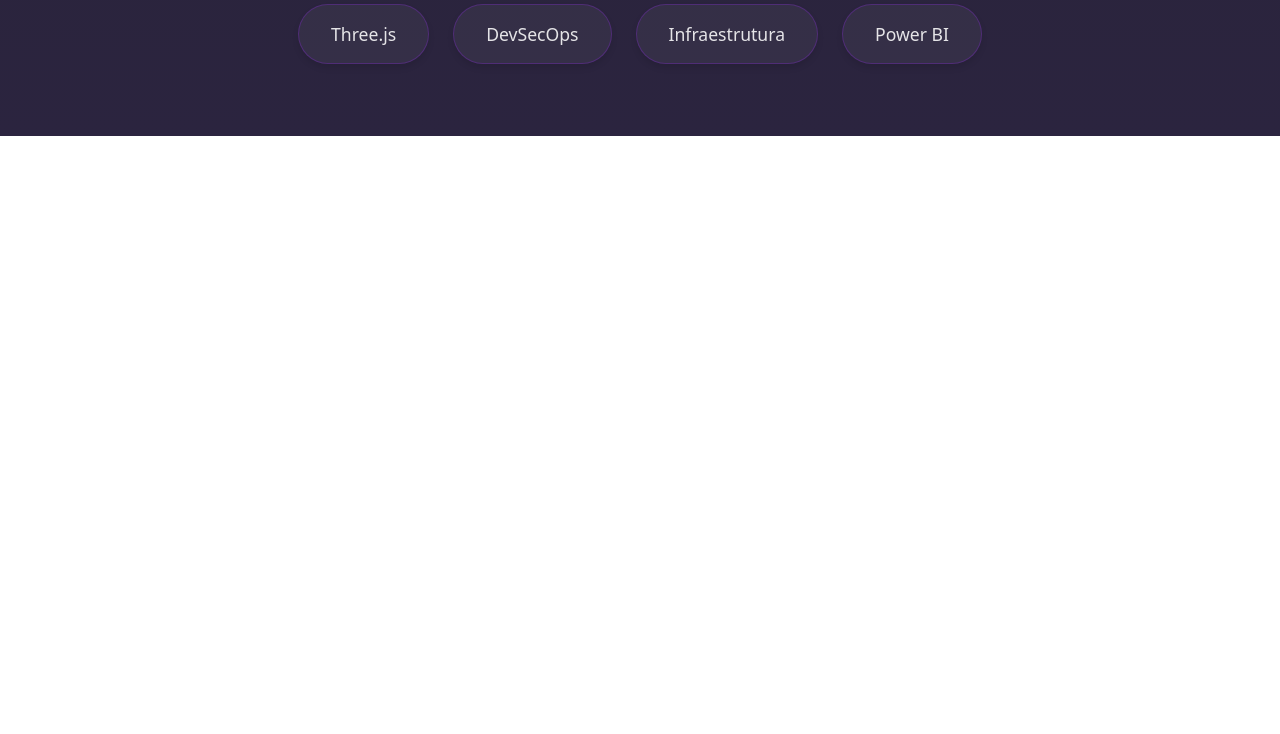
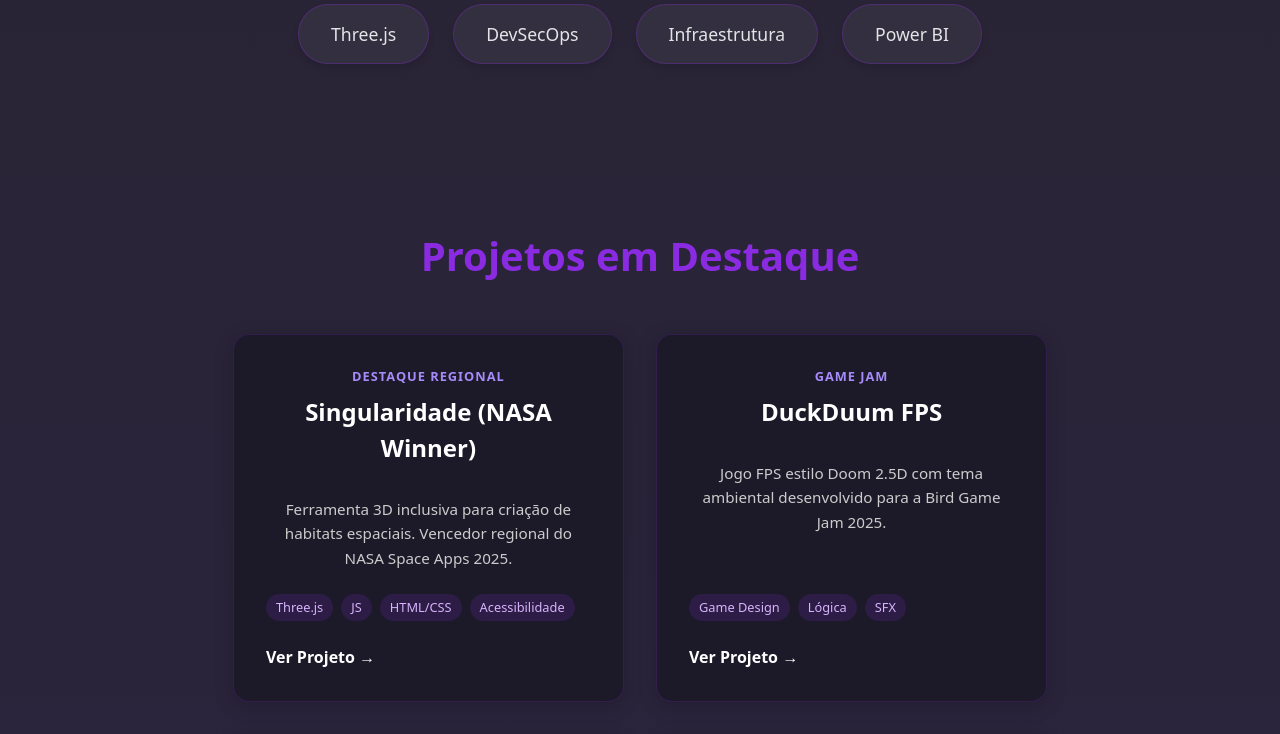
Before and after one commit to rbelchioroliv/Portfolio, a React (Vite) app: page / in a window 1280 px wide. Shown: the part 2020-2754 px from the top of the page. Before the commit the page ends 2156 px from the top, so only its background shows below. Built offline with nearby package versions, Linux system fonts and the light colour scheme.

Commit message:
add favorit-projects

```diff
--- a/src/App.css
+++ b/src/App.css
@@ -185,3 +185,176 @@ html {
   cursor: default;
   box-shadow: 0 4px 6px rgba(0,0,0,0.1);
 }
+
+
+
+/* --- Seção de Timeline --- */
+.timeline-section {
+  padding: 4rem 2rem;
+  max-width: 800px;
+  margin: 0 auto;
+}
+
+.timeline-container {
+  display: flex;
+  flex-direction: column;
+  gap: 2rem;
+  position: relative;
+}
+
+
+
+/* Linha vertical central*/
+.timeline-container::before {
+  content: '';
+  position: absolute;
+  left: 20px;
+  top: 0;
+  bottom: 0;
+  width: 2px;
+  background: blueviolet;
+  opacity: 0.3;
+}
+
+@media (min-width: 768px) {
+  .timeline-container::before {
+    left: 50%;
+  }
+}
+
+.timeline-item {
+  display: flex;
+  flex-direction: column;
+  background: rgba(255, 255, 255, 0.03);
+  border: 1px solid rgba(138, 43, 226, 0.2);
+  border-radius: 12px;
+  padding: 1.5rem;
+  position: relative;
+  z-index: 1;
+
+  backdrop-filter: blur(5px);
+}
+
+.timeline-year {
+  color: blueviolet;
+  font-weight: bold;
+  font-size: 1.2rem;
+  margin-bottom: 0.5rem;
+}
+
+.timeline-content h3 {
+  margin: 0 0 0.5rem 0;
+  font-size: 1.3rem;
+}
+
+.timeline-local {
+  display: block;
+  font-size: 0.9rem;
+  opacity: 0.7;
+  margin-bottom: 1rem;
+  font-style: italic;
+}
+
+.timeline-content p {
+  margin: 0;
+  line-height: 1.6;
+}
+
+
+
+/* --- Seção de Projetos --- */
+.projects-section {
+  padding: 4rem 2rem;
+  max-width: 1200px;
+  margin: 0 auto;
+}
+
+.projects-section h2 {
+  text-align: center;
+  font-size: 2.5rem;
+  margin-bottom: 3rem;
+  color: blueviolet;
+}
+
+.projects-grid {
+  display: grid;
+  grid-template-columns: repeat(auto-fit, minmax(300px, 1fr));
+  gap: 2rem;
+}
+
+.project-card {
+  background: rgba(20, 20, 30, 0.6);
+  border: 1px solid rgba(138, 43, 226, 0.2);
+  border-radius: 16px;
+  padding: 2rem;
+  display: flex;
+  flex-direction: column;
+  justify-content: space-between;
+  backdrop-filter: blur(10px);
+  box-shadow: 0 4px 20px rgba(0, 0, 0, 0.2);
+  transition: border-color 0.3s ease;
+}
+
+.project-card:hover {
+  border-color: rgba(138, 43, 226, 0.8);
+  box-shadow: 0 10px 30px rgba(138, 43, 226, 0.15);
+}
+
+.project-header {
+  margin-bottom: 1rem;
+}
+
+.project-type {
+  font-size: 0.8rem;
+  text-transform: uppercase;
+  letter-spacing: 1px;
+  color: #a78bfa;
+  display: block;
+  margin-bottom: 0.5rem;
+  font-weight: bold;
+}
+
+.project-card h3 {
+  font-size: 1.5rem;
+  margin: 0;
+  color: #fff;
+}
+
+.project-card p {
+  color: #ccc;
+  font-size: 0.95rem;
+  line-height: 1.6;
+  margin-bottom: 1.5rem;
+  flex-grow: 1;
+}
+
+.project-techs {
+  display: flex;
+  flex-wrap: wrap;
+  gap: 0.5rem;
+  margin-bottom: 1.5rem;
+}
+
+.tech-tag {
+  background: rgba(138, 43, 226, 0.15);
+  color: #d8b4fe;
+  padding: 4px 10px;
+  border-radius: 20px;
+  font-size: 0.8rem;
+  font-weight: 500;
+}
+
+.project-link {
+  display: inline-flex;
+  align-items: center;
+  color: #fff;
+  text-decoration: none;
+  font-weight: bold;
+  transition: gap 0.3s ease;
+  width: fit-content;
+}
+
+.project-link:hover {
+  color: blueviolet;
+  gap: 5px;
+}
--- a/src/App.jsx
+++ b/src/App.jsx
@@ -213,10 +213,46 @@ export default function App() {
       </div>
 
 
+      {/* PROJETOS */}
+      <div className='projects-section'>
+        <motion.h2
+          initial={{ opacity: 0 }}
+          whileInView={{ opacity: 1 }}
+          viewport={{ once: true }}
+        >
+          Projetos em Destaque
+        </motion.h2>
 
+        <div className='projects-grid'>
+          {projects.map((project, index) => (
+            <motion.div
+              key={index}
+              className='project-card'
+              initial={{ opacity: 0, y: 50 }}
+              whileInView={{ opacity: 1, y: 0 }}
+              viewport={{ once: true, margin: "-50px" }}
+              transition={{ duration: 0.5, delay: index * 0.1 }}
+              whileHover={{ y: -10 }}
+            >
+              <div className='project-header'>
+                <span className='project-type'>{project.type}</span>
+                <h3>{project.title}</h3>
+              </div>
+              <p>{project.desc}</p>
 
+              <div className='project-techs'>
+                {project.techs.map((tech, i) => (
+                  <span key={i} className='tech-tag'>{tech}</span>
+                ))}
+              </div>
 
-
+              <a href={project.link} target="_blank" rel="noopener noreferrer" className='project-link'>
+                Ver Projeto &rarr;
+              </a>
+            </motion.div>
+          ))}
+        </div>
+      </div>
 
     </>
   )
```
